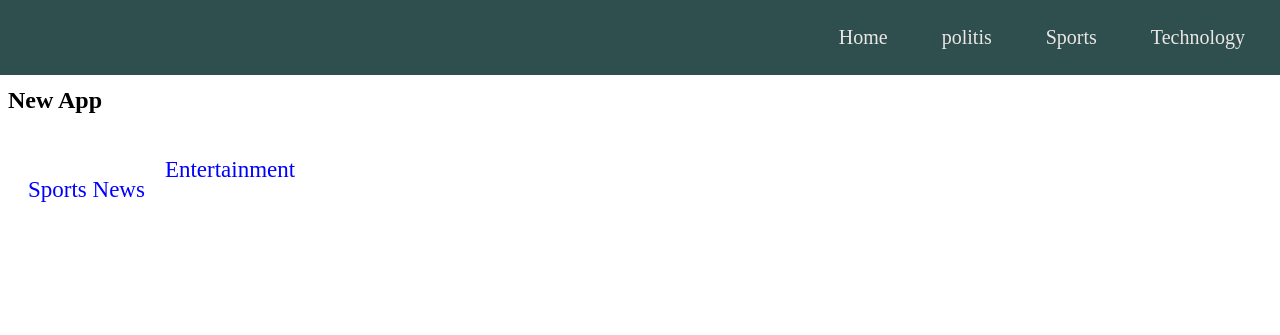
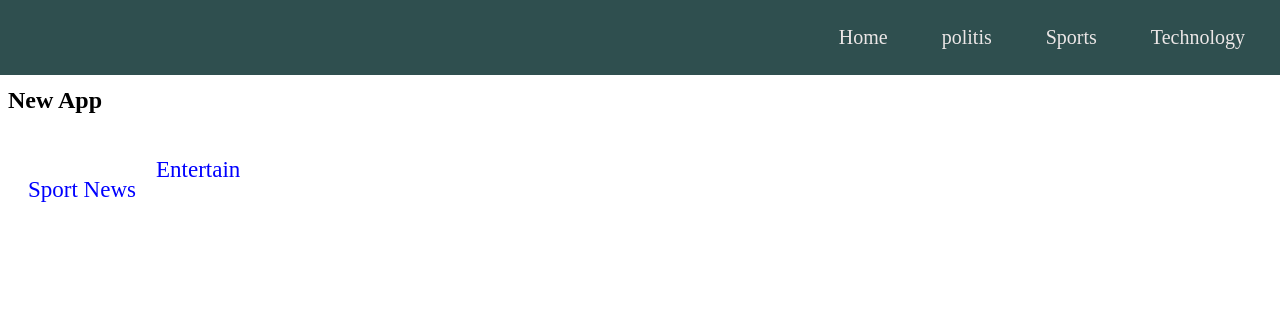
Before and after one commit to timmyworldboss/timothynewsapp, a Flask app: template app/templates/sports.html in a window 1280 px wide. Shown: the top 335 px of the page. Run offline with Flask 2, Linux system fonts and the light colour scheme; the template is opened without the code that fills it, so the values that code supplies are empty.

Commit message:
sports.html

```diff
--- a/app/templates/sports.html
+++ b/app/templates/sports.html
@@ -7,13 +7,13 @@
 <h2>New App</h2>
     <div class="trending">
       <div class="alltrends">
-            <h3> Sports News </h3>
+            <h3> Sport News </h3>
             <ul>
                 {{ macro.display_news(sports)}}
             </ul>
         </div>
         <div class="recomended">
-            <h3> Entertainment</h3>
+            <h3> Entertain</h3>
              {{macro.display_news(entertainment)}}
         </div>
     </div>
```
